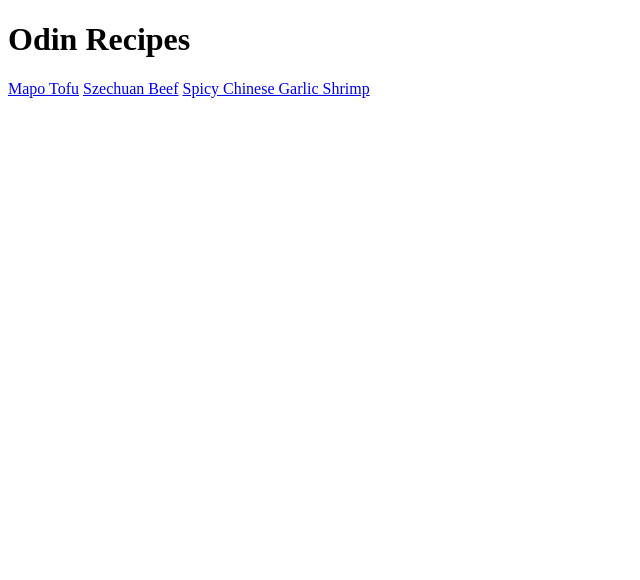
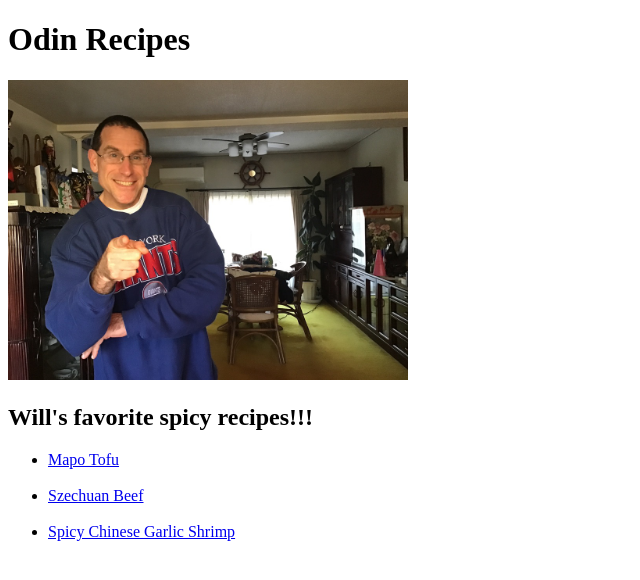
Before and after one commit to Yankysamurai/odin-recipes, a plain HTML site: page index.html in a window 1280 px wide. Shown: the whole page, without its empty margins (0-640 px from the left). Drawn offline with Linux system fonts and the light colour scheme.

Commit message:
Updated index page added image

```diff
--- a/index.html
+++ b/index.html
@@ -8,8 +8,12 @@
   </head>
   <body>
     <h1>Odin Recipes</h1>
-    <a href="recipes/mapotofu.html">Mapo Tofu</a>
-    <a href="recipes/szechuan_beef.html">Szechuan Beef</a>
-    <a href="recipes/garlic_shrimp.html">Spicy Chinese Garlic Shrimp</a>
+    <img src="img/will.jpeg" alt="picture of Will with glasses" width="400">
+    <h2>Will's favorite spicy recipes!!!</h2>
+    <ul>
+      <li><a href="recipes/mapotofu.html">Mapo Tofu</a></li><br>
+      <li><a href="recipes/szechuan_beef.html">Szechuan Beef</a></li><br>
+    <li><a href="recipes/garlic_shrimp.html">Spicy Chinese Garlic Shrimp</a></li>
+  </ul>
   </body>
 </html>
```
Also changed, not shown: recipes/szechuan_beef.html (+1 -1 lines), img/Will.jpeg (added), img/crazywill.jpeg (added).
